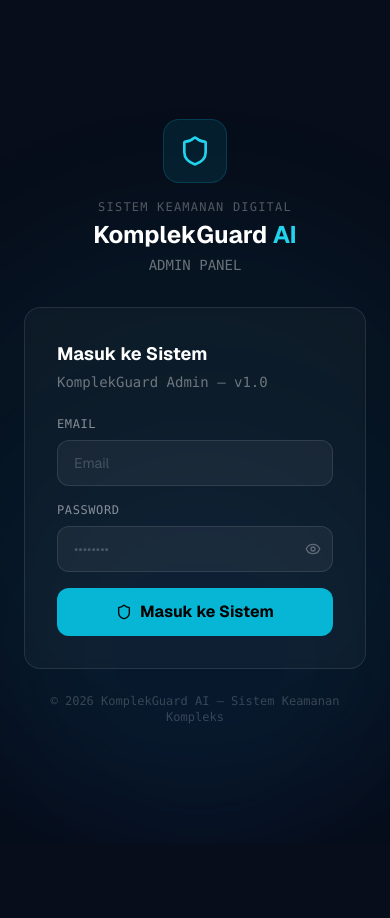
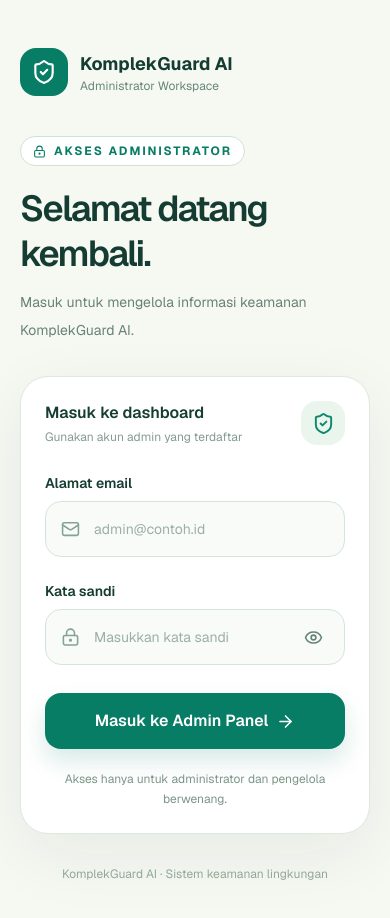
Before and after one commit to alfitopasaribu-ux/komplekguard-admin, a Next.js app: page /login in a window 390 px wide. Shown: the top 918 px of the page. Before the commit the page ends 844 px from the top, so only its background shows below. Built offline with nearby package versions, Linux system fonts and the light colour scheme.

Commit message:
feat(admin-v2): premium responsive emerald login

```diff
--- a/app/login/page.tsx
+++ b/app/login/page.tsx
@@ -1,106 +1,156 @@
 "use client";
-import { useState } from "react";
+
+import { FormEvent, useState } from "react";
 import { useRouter } from "next/navigation";
 import { toast } from "sonner";
-import { Shield, Eye, EyeOff, Loader2 } from "lucide-react";
+import {
+  ArrowRight, CheckCircle2, Eye, EyeOff, Fingerprint,
+  LockKeyhole, Loader2, Mail, ShieldCheck, Sparkles,
+} from "lucide-react";
 
 export default function LoginPage() {
   const router = useRouter();
   const [email, setEmail] = useState("");
   const [password, setPassword] = useState("");
-  const [showPass, setShowPass] = useState(false);
+  const [showPassword, setShowPassword] = useState(false);
   const [loading, setLoading] = useState(false);
+  const [error, setError] = useState("");
 
-  const handleLogin = async () => {
-    if (!email || !password) { toast.error("Email dan password wajib diisi"); return; }
+  async function handleSubmit(event: FormEvent<HTMLFormElement>) {
+    event.preventDefault();
+    if (loading) return;
+    setError("");
+    if (!email.trim() || !password) {
+      setError("Email dan kata sandi wajib diisi.");
+      return;
+    }
     setLoading(true);
     try {
-      const res = await fetch("/api/auth/login", {
+      const response = await fetch("/api/auth/login", {
         method: "POST",
         headers: { "Content-Type": "application/json" },
-        body: JSON.stringify({ email, password }),
+        body: JSON.stringify({ email: email.trim().toLowerCase(), password }),
       });
-      const data = await res.json();
-      if (!res.ok) throw new Error(data.message || "Login gagal");
-      toast.success("Login berhasil!");
-      router.push("/admin");
+      const result = await response.json().catch(() => ({}));
+      if (!response.ok) throw new Error(result.message || "Login gagal. Silakan coba lagi.");
+      toast.success("Selamat datang di Admin Panel.");
+      router.replace("/admin");
       router.refresh();
-    } catch (err: any) {
-      toast.error(err.message);
+    } catch (reason) {
+      setError(reason instanceof Error ? reason.message : "Koneksi terputus. Coba lagi.");
     } finally {
       setLoading(false);
     }
-  };
+  }
 
   return (
-    <div className="min-h-screen flex items-center justify-center bg-[#070d1a] relative overflow-hidden">
-      {/* BG glow */}
-      <div className="absolute inset-0 pointer-events-none">
-        <div className="absolute top-1/4 left-1/2 -translate-x-1/2 w-[600px] h-[600px] rounded-full bg-cyan-500/5 blur-3xl" />
-        <div className="absolute bottom-0 left-0 w-[400px] h-[400px] rounded-full bg-blue-600/5 blur-3xl" />
-      </div>
-
-      <div className="relative w-full max-w-md px-6">
-        {/* Logo */}
-        <div className="text-center mb-8">
-          <div className="inline-flex items-center justify-center w-16 h-16 rounded-2xl bg-cyan-500/10 border border-cyan-500/20 mb-4">
-            <Shield className="w-8 h-8 text-cyan-400" />
-          </div>
-          <p className="text-xs font-mono text-white/30 tracking-widest uppercase">Sistem Keamanan Digital</p>
-          <h1 className="text-2xl font-bold text-white mt-1">KomplekGuard <span className="text-cyan-400">AI</span></h1>
-          <p className="text-sm text-white/40 mt-1 font-mono">ADMIN PANEL</p>
-        </div>
-
-        {/* Card */}
-          <div className="bg-white/[0.03] border border-white/10 rounded-2xl p-8 backdrop-blur-sm">
-
-          <h2 className="text-lg font-bold text-white mb-1">Masuk ke Sistem</h2>
-          <p className="text-sm text-white/40 mb-6 font-mono">KomplekGuard Admin — v1.0</p>
-
-          <div className="space-y-4">
+    <main className="min-h-screen bg-[#f6f8f2] text-[#143c32] lg:grid lg:grid-cols-[1.04fr_1fr]">
+      <section className="relative isolate hidden min-h-screen overflow-hidden bg-[#084d40] px-10 py-12 text-white lg:flex lg:flex-col lg:justify-between xl:px-20">
+        <div aria-hidden="true" className="pointer-events-none absolute inset-0 -z-10" style={{
+          background: "radial-gradient(circle at 80% 30%, rgba(161,220,187,.23), transparent 35%), radial-gradient(circle at 5% 90%, rgba(6,106,80,.9), transparent 45%)",
+        }} />
+        <div className="flex items-center gap-3">
+          <span className="grid h-12 w-12 place-items-center rounded-2xl border border-white/20 bg-white/10"><ShieldCheck size={26} /></span>
           <div>
-              <label className="block text-xs font-mono text-white/50 mb-2 uppercase tracking-wider">Email</label>
-              <input
-                type="email"
-                value={email}
-                onChange={e => setEmail(e.target.value)}
-                onKeyDown={e => e.key === "Enter" && handleLogin()}
-                placeholder="Email"
-                className="w-full bg-white/5 border border-white/10 rounded-xl px-4 py-3 text-white text-sm placeholder:text-white/20 outline-none focus:border-cyan-500/50 focus:bg-white/[0.07] transition"
-              />
-            </div>
-            <div>
-              <label className="block text-xs font-mono text-white/50 mb-2 uppercase tracking-wider">Password</label>
-              <div className="relative">
-                <input
-                  type={showPass ? "text" : "password"}
-                  value={password}
-                  onChange={e => setPassword(e.target.value)}
-                  onKeyDown={e => e.key === "Enter" && handleLogin()}
-                  placeholder="••••••••"
-                  className="w-full bg-white/5 border border-white/10 rounded-xl px-4 py-3 pr-12 text-white text-sm placeholder:text-white/20 outline-none focus:border-cyan-500/50 focus:bg-white/[0.07] transition"
-                />
-                <button onClick={() => setShowPass(!showPass)} className="absolute right-3 top-1/2 -translate-y-1/2 text-white/30 hover:text-white/60">
-                  {showPass ? <EyeOff className="w-4 h-4" /> : <Eye className="w-4 h-4" />}
-                </button>
+            <p className="text-lg font-bold tracking-tight">KomplekGuard <span className="text-[#b8efd0]">AI</span></p>
+            <p className="text-[10px] font-semibold uppercase tracking-[.24em] text-white/60">Administration suite</p>
           </div>
         </div>
 
-            <button
-              onClick={handleLogin}
-              disabled={loading}
-              className="w-full bg-cyan-500 hover:bg-cyan-400 disabled:opacity-50 disabled:cursor-not-allowed text-black font-bold py-3 rounded-xl transition flex items-center justify-center gap-2 mt-2"
-            >
-              {loading ? <Loader2 className="w-4 h-4 animate-spin" /> : <Shield className="w-4 h-4" />}
-              {loading ? "Memverifikasi..." : "Masuk ke Sistem"}
-            </button>
+        <div className="max-w-[600px]">
+          <div className="mb-8 inline-flex items-center gap-2 rounded-full border border-white/20 bg-white/10 px-4 py-2 text-xs font-semibold text-[#c7f1db]">
+            <Sparkles size={15} /> Workspace keamanan lingkungan
+          </div>
+          <h1 className="text-5xl font-semibold leading-[1.1] tracking-[-.045em] xl:text-6xl">
+            Lingkungan lebih aman.<br /><span className="text-[#baebd0]">Koordinasi lebih mudah.</span>
+          </h1>
+          <p className="mt-6 max-w-lg text-base leading-8 text-white/75">
+            Pantau laporan warga, tinjau tingkat risiko, dan kelola informasi kejadian dalam satu dashboard yang terhubung.
+          </p>
+          <div className="mt-10 grid grid-cols-2 gap-4">
+            <div className="rounded-2xl border border-white/15 bg-white/10 p-5 backdrop-blur-sm">
+              <CheckCircle2 className="mb-3 text-[#b8efd0]" size={22} />
+              <p className="font-semibold">Pemantauan terpadu</p>
+              <p className="mt-1 text-sm leading-6 text-white/65">Data kejadian langsung dari sistem warga.</p>
+            </div>
+            <div className="rounded-2xl border border-white/15 bg-white/10 p-5 backdrop-blur-sm">
+              <Fingerprint className="mb-3 text-[#b8efd0]" size={22} />
+              <p className="font-semibold">Akses terproteksi</p>
+              <p className="mt-1 text-sm leading-6 text-white/65">Hanya untuk pengelola yang berwenang.</p>
+            </div>
           </div>
         </div>
 
-        <p className="text-center text-xs text-white/20 font-mono mt-6">
-          © 2026 KomplekGuard AI — Sistem Keamanan Kompleks
-        </p>
+        <div className="flex items-center justify-between border-t border-white/15 pt-6 text-xs text-white/60">
+          <span>© {new Date().getFullYear()} KomplekGuard AI</span>
+          <span>Built for safer neighborhoods</span>
+        </div>
+      </section>
+
+      <section className="flex min-h-screen items-center justify-center px-5 py-12 sm:px-10">
+        <div className="w-full max-w-[460px]">
+          <div className="mb-10 flex items-center gap-3 lg:hidden">
+            <span className="grid h-12 w-12 place-items-center rounded-2xl bg-[#087d65] text-white"><ShieldCheck size={26}/></span>
+            <div>
+              <p className="text-lg font-bold">KomplekGuard AI</p>
+              <p className="text-xs text-[#67877a]">Administrator Workspace</p>
             </div>
           </div>
+
+          <div className="mb-8">
+            <span className="inline-flex items-center gap-2 rounded-full border border-[#cee3d7] bg-white px-3 py-1.5 text-xs font-bold uppercase tracking-[.16em] text-[#087d65]">
+              <LockKeyhole size={13} /> Akses administrator
+            </span>
+            <h2 className="mt-5 text-[clamp(2.25rem,4vw,3.2rem)] font-semibold leading-tight tracking-[-.05em]">
+              Selamat datang<br />kembali.
+            </h2>
+            <p className="mt-3 text-sm leading-7 text-[#698177]">Masuk untuk mengelola informasi keamanan KomplekGuard AI.</p>
+          </div>
+
+          <form onSubmit={handleSubmit} className="rounded-[28px] border border-[#dce9df] bg-white p-6 shadow-[0_20px_70px_rgba(18,66,49,.065)] sm:p-9">
+            <div className="mb-7 flex items-center justify-between gap-3">
+              <div>
+                <p className="font-semibold text-[#153d32]">Masuk ke dashboard</p>
+                <p className="mt-1 text-xs text-[#849b90]">Gunakan akun admin yang terdaftar</p>
+              </div>
+              <span className="grid h-11 w-11 place-items-center rounded-2xl bg-[#eaf5ee] text-[#0d886c]"><ShieldCheck size={23} /></span>
+            </div>
+
+            <label htmlFor="admin-email" className="block text-sm font-semibold">Alamat email</label>
+            <div className="relative mt-2">
+              <Mail className="pointer-events-none absolute left-4 top-1/2 -translate-y-1/2 text-[#84a397]" size={19}/>
+              <input id="admin-email" name="email" type="email" autoComplete="username" required
+                value={email} onChange={(e) => setEmail(e.target.value)} disabled={loading}
+                placeholder="admin@contoh.id"
+                className="h-14 w-full rounded-2xl border border-[#d6e5dc] bg-[#f8fbf8] pl-12 pr-4 text-sm text-[#123c30] outline-none transition placeholder:text-[#9cb0a5] focus:border-[#0b9373] focus:ring-4 focus:ring-[#0b9373]/10 disabled:opacity-60"
+              />
+            </div>
+
+            <label htmlFor="admin-password" className="mt-6 block text-sm font-semibold">Kata sandi</label>
+            <div className="relative mt-2">
+              <LockKeyhole className="pointer-events-none absolute left-4 top-1/2 -translate-y-1/2 text-[#84a397]" size={19}/>
+              <input id="admin-password" name="password" type={showPassword ? "text" : "password"} autoComplete="current-password" required
+                value={password} onChange={(e) => setPassword(e.target.value)} disabled={loading}
+                placeholder="Masukkan kata sandi"
+                className="h-14 w-full rounded-2xl border border-[#d6e5dc] bg-[#f8fbf8] pl-12 pr-14 text-sm text-[#123c30] outline-none transition placeholder:text-[#9cb0a5] focus:border-[#0b9373] focus:ring-4 focus:ring-[#0b9373]/10 disabled:opacity-60"
+              />
+              <button type="button" onClick={() => setShowPassword((v) => !v)} disabled={loading}
+                aria-label={showPassword ? "Sembunyikan kata sandi" : "Tampilkan kata sandi"}
+                className="absolute right-3 top-1/2 grid h-10 w-10 -translate-y-1/2 place-items-center rounded-xl text-[#638378] hover:bg-[#e5f1e9]">
+                {showPassword ? <EyeOff size={19}/> : <Eye size={19}/>}
+              </button>
+            </div>
+
+            {error && <p role="alert" className="mt-5 rounded-2xl border border-[#f8d5d1] bg-[#fff4f2] px-4 py-3 text-sm text-[#a93530]">{error}</p>}
+
+            <button type="submit" disabled={loading} className="mt-7 flex h-14 w-full items-center justify-center gap-2 rounded-2xl bg-[#087d65] px-5 font-semibold text-white shadow-[0_12px_25px_rgba(8,125,101,.16)] transition hover:bg-[#076951] focus-visible:outline focus-visible:outline-2 focus-visible:outline-offset-2 focus-visible:outline-[#087d65] disabled:cursor-not-allowed disabled:opacity-60">
+              {loading ? <><Loader2 className="animate-spin" size={19}/> Memverifikasi akun...</> : <>Masuk ke Admin Panel <ArrowRight size={19}/></>}
+            </button>
+            <p className="mt-5 text-center text-xs leading-5 text-[#7c9588]">Akses hanya untuk administrator dan pengelola berwenang.</p>
+          </form>
+          <p className="mt-8 text-center text-xs text-[#92a79b]">KomplekGuard AI · Sistem keamanan lingkungan</p>
+        </div>
+      </section>
+    </main>
   );
 }
```
Lines whose indentation alone changed are shown as unchanged.
